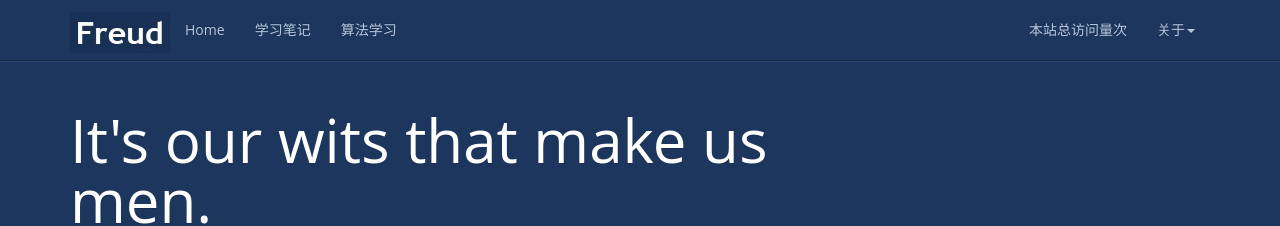
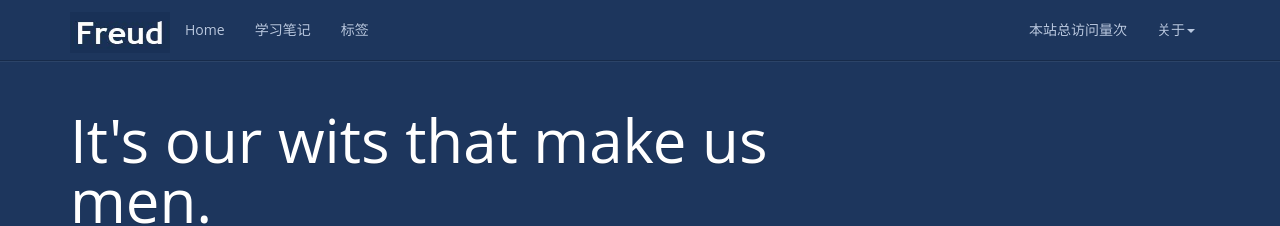
Before and after one commit to w-40/w-40.github.io, a Jekyll site: the page built from tag/index.html, in a window 1280 px wide. Shown: the top 226 px of the page. Built offline with Jekyll 4.4.1, drawn with Linux system fonts in a browser that asks for light colours; comment, search, counter and statistics services are not loaded.

Commit message:
Update header.html

```diff
--- a/_includes/header.html
+++ b/_includes/header.html
@@ -19,7 +19,7 @@
           <a href="{{ '/categories/' | prepend: site.baseurl }}">学习笔记</a>
         </li>
         <li>
-          <a href="{{ '/tag' | prepend: site.baseurl }}">算法学习</a>
+          <a href="{{ '/tag' | prepend: site.baseurl }}">标签</a>
         </li>
       </ul>
       <ul class="nav navbar-nav navbar-right">
```
